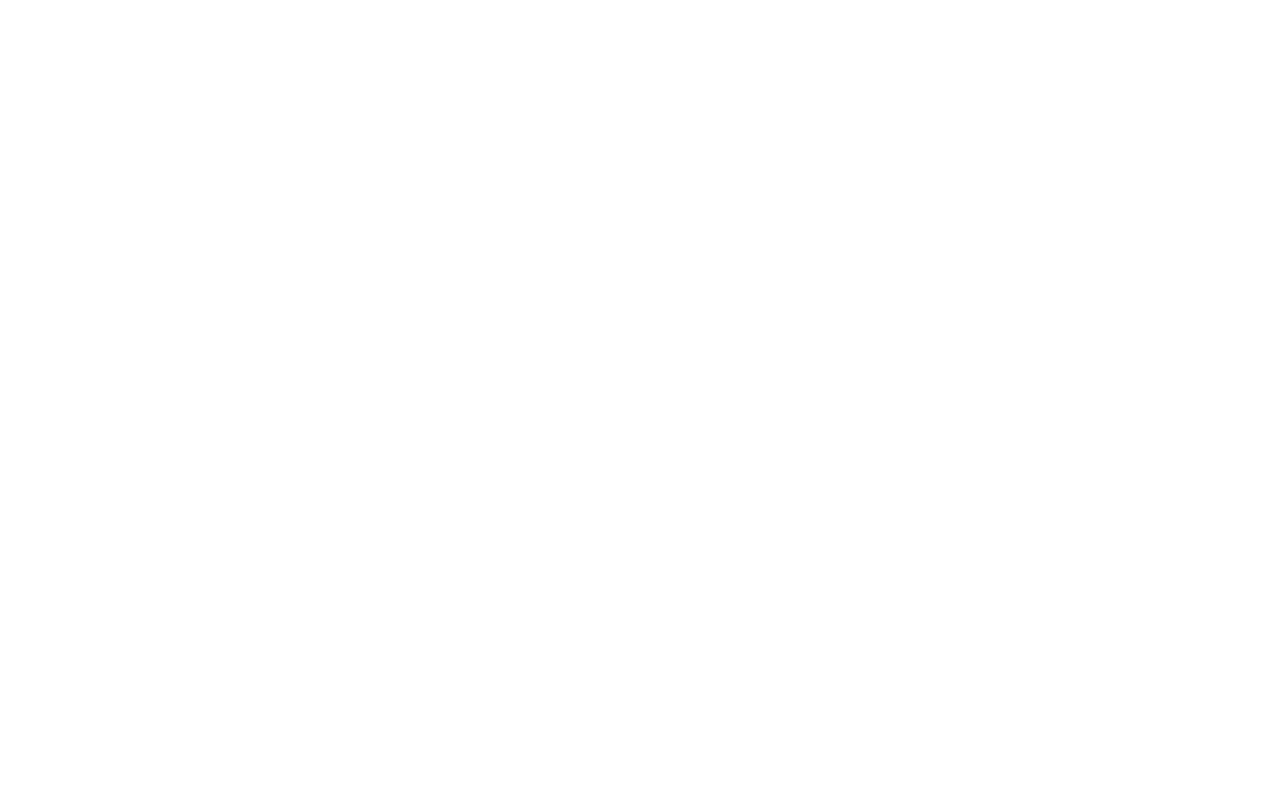
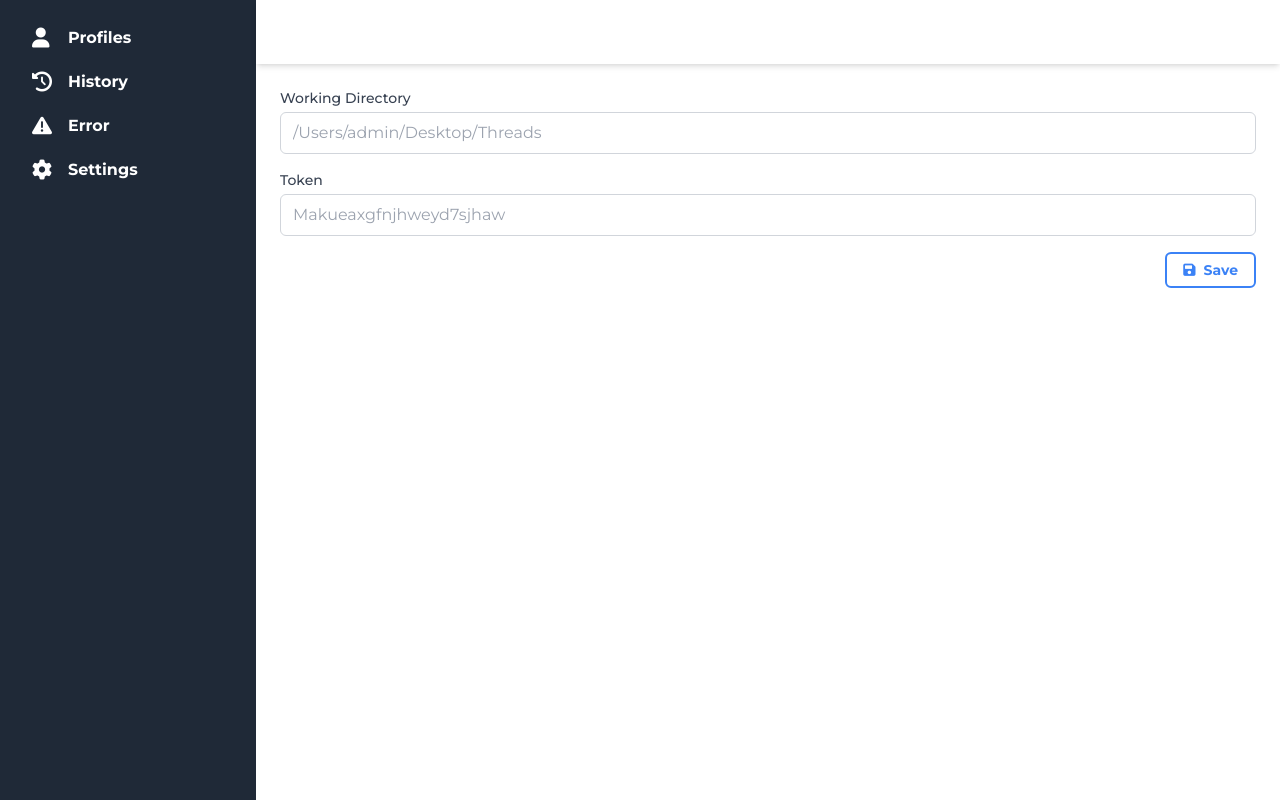
Before and after one commit to hieudn2012/auto-quote-post, a React (Vite) app: page / in a window 1280 px wide. Before the commit this address had no page. Built offline with nearby package versions, Linux system fonts and the light colour scheme.

Commit message:
Setting page

```diff
--- a/dist-electron/main.js
+++ b/dist-electron/main.js
@@ -1,7 +1,7 @@
 import "electron";
 import "node:url";
 import "node:path";
-import { av, aw, au } from "./main-ElL5Q-mU.js";
+import { av, aw, au } from "./main-BnP1q1_5.js";
 export {
   av as MAIN_DIST,
   aw as RENDERER_DIST,
--- a/electron/runProfile.ts
+++ b/electron/runProfile.ts
@@ -136,7 +136,6 @@
     });
   } catch (error) {
     const message = get(error, 'message', 'Unknown error');
-    console.log(message, 'message');
     writeError({ profileId, error: message });
     if (message.includes('connect ECONNREFUSED')) {
       return;
--- a/package.json
+++ b/package.json
@@ -14,6 +14,7 @@
     "@types/lodash": "^4.17.16",
     "axios": "^1.9.0",
     "bufferutil": "^4.0.9",
+    "formik": "^2.4.6",
     "gologin": "^2.1.21",
     "lodash": "^4.17.21",
     "puppeteer": "^24.10.0",
@@ -21,7 +22,8 @@
     "react": "^18.2.0",
     "react-dom": "^18.2.0",
     "react-router-dom": "^7.5.2",
-    "utf-8-validate": "^6.0.5"
+    "utf-8-validate": "^6.0.5",
+    "yup": "^1.6.1"
   },
   "devDependencies": {
     "@tailwindcss/postcss": "^4.1.4",
--- a/src/App.tsx
+++ b/src/App.tsx
@@ -11,7 +11,7 @@
   return (
     <Router>
       <Routes>
-        {/* <Route path={RoutePath.Dashboard} element={<Dashboard />} /> */}
+        <Route path="/" element={<Setting />} />
         <Route path={RoutePath.Profiles} element={<Profiles />} />
         <Route path={RoutePath.History} element={<History />} />
         <Route path={RoutePath.Error} element={<Error />} />
--- a/src/components/Button.tsx
+++ b/src/components/Button.tsx
@@ -1,15 +1,26 @@
 import { ButtonHTMLAttributes, ReactNode } from 'react'
+
+type ButtonSize = 'small' | 'medium' | 'large'
 
 interface ButtonProps extends ButtonHTMLAttributes<HTMLButtonElement> {
   children: ReactNode
+  size?: ButtonSize
+  icon?: string
 }
 
-export default function Button({ children, ...props }: ButtonProps) {
+export default function Button({ children, size = 'small', icon, ...props }: ButtonProps) {
+  const sizeClasses = {
+    small: 'text-xs px-2 py-1',
+    medium: 'text-sm px-4 py-[6px]',
+    large: 'text-base px-6 py-2'
+  }
+
   return (
     <button
-      className="text-sm font-semibold bg-transparent border-2 border-blue-500 text-blue-500 px-4 py-[2px] rounded-md outline-none hover:bg-blue-500 hover:text-white transition-colors duration-200"
+      className={`font-bold bg-transparent border-2 border-blue-500 text-blue-500 rounded-md outline-none hover:bg-blue-500 hover:text-white transition-colors duration-200 ${sizeClasses[size]}`}
       {...props}
     >
+      {icon && <i className={`mr-2 ${icon}`}></i>}
       {children}
     </button>
   )
--- a/src/components/Header.tsx
+++ b/src/components/Header.tsx
@@ -15,7 +15,7 @@
       case RoutePath.Error:
         return "Error"
       case RoutePath.Settings:
-        return "Settings"
+        return "Global Settings"
     }
   }
 
--- /dev/null
+++ b/src/components/Input.tsx
@@ -0,0 +1,19 @@
+import { InputHTMLAttributes } from "react";
+
+interface InputProps extends InputHTMLAttributes<HTMLInputElement> {
+  label?: string;
+}
+
+export const Input = ({ label, ...props }: InputProps) => {
+  return (
+    <div className="flex flex-col gap-1">
+      {label && (
+        <label className="text-sm font-medium text-gray-700">{label}</label>
+      )}
+      <input
+        {...props}
+        className="bg-white border border-gray-300 rounded-md px-3 py-2 outline-none focus:ring-2 focus:ring-blue-500 focus:border-transparent transition-all duration-200"
+      />
+    </div>
+  )
+}
--- a/src/main.tsx
+++ b/src/main.tsx
@@ -4,7 +4,17 @@
 import './index.css'
 import { QueryClient, QueryClientProvider } from '@tanstack/react-query'
 
-const queryClient = new QueryClient()
+const queryClient = new QueryClient({
+  defaultOptions: {
+    queries: {
+      refetchOnWindowFocus: false,
+      refetchOnMount: false,
+      refetchOnReconnect: false,
+      retry: false,
+      staleTime: 5 * 1000,
+    },
+  },
+})
 
 ReactDOM.createRoot(document.getElementById('root')!).render(
   <React.StrictMode>
--- a/src/screens/Setting/index.tsx
+++ b/src/screens/Setting/index.tsx
@@ -1,10 +1,43 @@
-import { CommingSoon } from "@/components/CommingSoon";
 import { Layout } from "@/components/Layout";
+import { Input } from "@/components/Input";
+import { useFormik } from "formik";
+import Button from "@/components/Button";
 
 export default function Setting() {
+  const { values, handleChange, handleSubmit } = useFormik({
+    initialValues: {
+      working_directory: "",
+      token: "",
+    },
+    onSubmit: (values) => {
+      console.log(values);
+    },
+  });
+
   return (
     <Layout>
-      <CommingSoon />
+      <form onSubmit={handleSubmit}>
+        <div className="flex flex-col gap-4">
+          <Input
+            name="working_directory"
+            value={values.working_directory}
+            onChange={handleChange}
+            label="Working Directory"
+            placeholder="/Users/admin/Desktop/Threads"
+          />
+          <Input
+            name="token"
+            value={values.token}
+            onChange={handleChange}
+            label="Token"
+            type="password"
+            placeholder="Makueaxgfnjhweyd7sjhaw"
+          />
+          <div className="flex justify-end">
+            <Button type="submit" size="medium" icon="fas fa-save">Save</Button>
+          </div>
+        </div>
+      </form>
     </Layout>
   )
 }
```
Also changed, not shown: store/browsers/683ea17f13f70b76ea64d128.txt, store/errors/683ea17f13f70b76ea64d128.txt, store/histories/683ea17f13f70b76ea64d128.txt, 1 other file (tests, documents, lock files or other folders).
